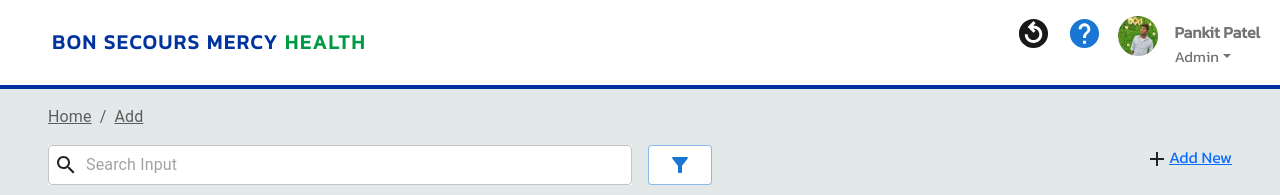
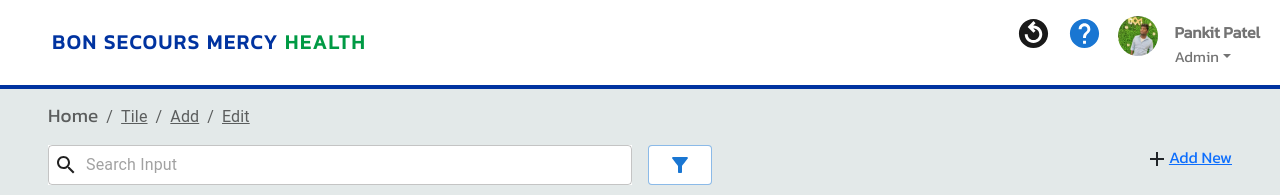
Before and after one commit to J-cyber-d/helix_ssp, a React (Create React App) app in the folder front-end/: page / in a window 1280 px wide. Shown: the top 195 px of the page. Built offline with nearby package versions, Linux system fonts and the light colour scheme.

Commit message:
New Changes

```diff
--- a/front-end/src/App.js
+++ b/front-end/src/App.js
@@ -10,6 +10,7 @@ function App() {
       <Routes>
         <Route path="/" element={<TilePage />} />
         <Route path="/addtile" element={<AddItem />} />
+        <Route path="/edittile" element={<EditItem />} />
       </Routes>
     </div>
   );
--- a/front-end/src/components/breadcrumb.jsx
+++ b/front-end/src/components/breadcrumb.jsx
@@ -34,11 +34,17 @@ function Breadcrumb(props) {
     //   </div>
     // </div>
     <Breadcrumbs aria-label="breadcrumb">
+           <Link underline="hover" color="inherit">
+             <label className="font">Home</label>
+           </Link>
     <Link color="inherit" component={RouterLink} to="/">
-      Home
+      Tile
     </Link>
     <Link color="inherit" component={RouterLink} to="/addtile">
       Add
+    </Link>
+    <Link color="inherit" component={RouterLink} to="/edittile">
+      Edit
     </Link>
   </Breadcrumbs>
   );
--- a/front-end/src/pages/tile.jsx
+++ b/front-end/src/pages/tile.jsx
@@ -105,7 +105,9 @@ export default function TilePage() {
             </Grid>
             <Grid item xs={4}>
               <Item>
-                <CardUi />
+                <nav>
+                <Link to="/edittile"><CardUi /></Link>
+                </nav>
               </Item>
             </Grid>
             <Grid item xs={4}>
```
